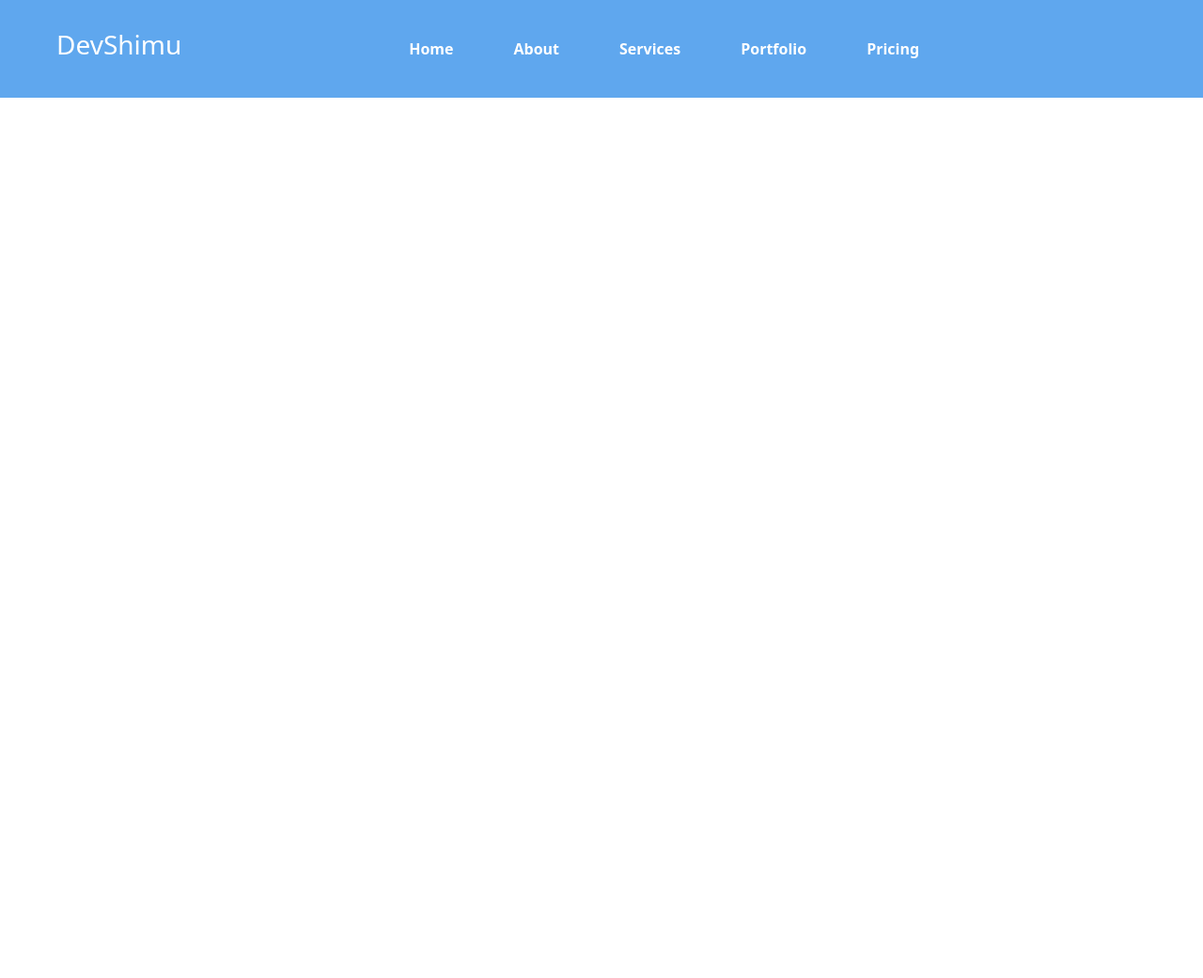
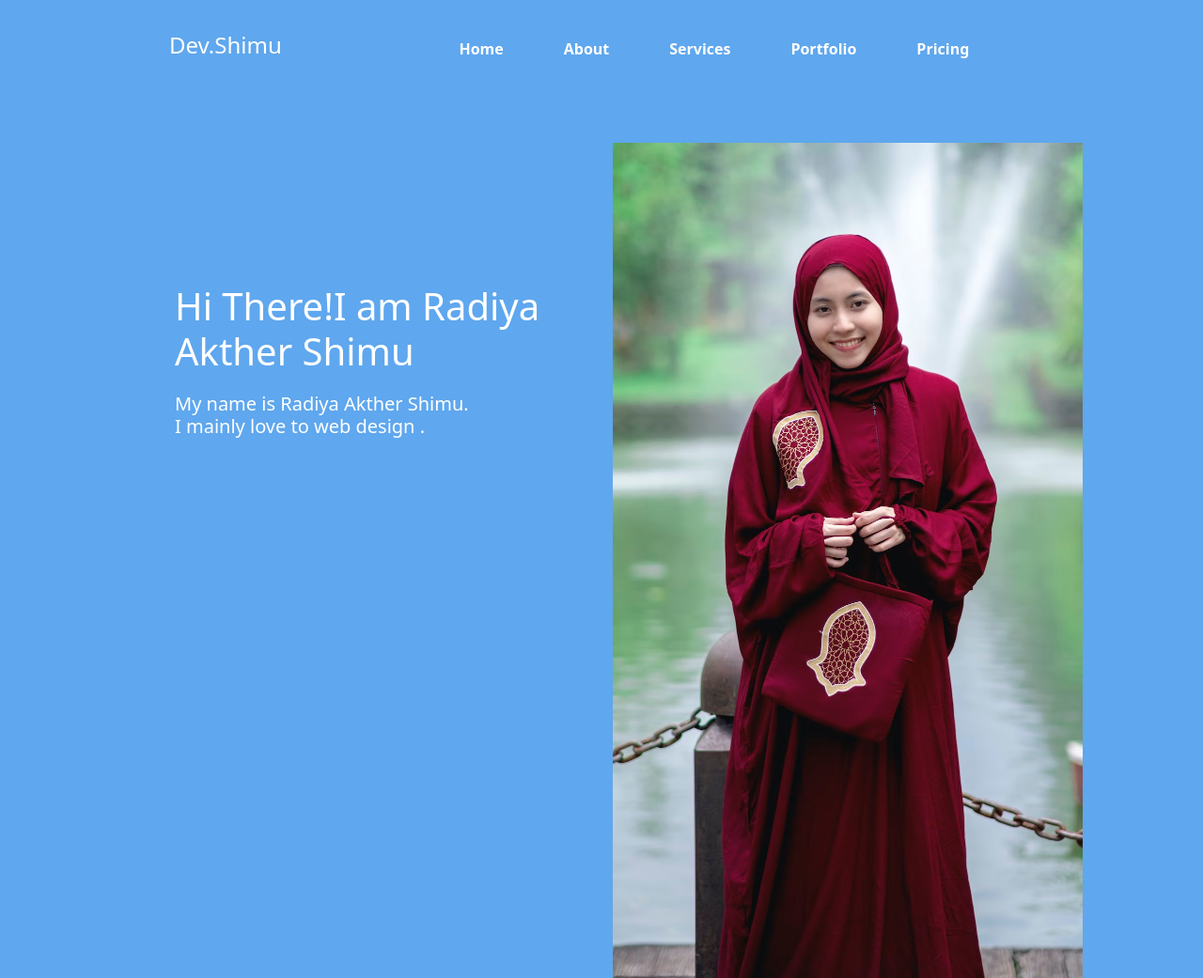
Before and after one commit to radiyashimu1122/dev.Shimu, a plain HTML site: page index.html in a window 1280 px wide. Shown: the whole page at 94% size. Before the commit the page ends 800 px from the top, so only its background shows below. Drawn offline with nearby package versions, Linux system fonts and the light colour scheme.

Commit message:
hero section

```diff
--- a/index.html
+++ b/index.html
@@ -7,16 +7,17 @@
 
     <!-- Bootstrap CSS -->
     <link href="https://cdn.jsdelivr.net/npm/bootstrap@5.0.2/dist/css/bootstrap.min.css" rel="stylesheet" integrity="sha384-EVSTQN3/azprG1Anm3QDgpJLIm9Nao0Yz1ztcQTwFspd3yD65VohhpuuCOmLASjC" crossorigin="anonymous">
-
+<link rel="stylesheet" href="style.css">
     <title>colorib</title>
   </head>
 
-  <body>
+  <body style="color: white;">
+
          <!-- This is navbar start  -->
-    <div style="background-color: #5fa7ee; color: white;">
+          <div style="background-color: #5fa7ee; color: white; padding-bottom: 500px;">
           <nav class="navbar navbar-expand-lg navbar-light px-lg-5 px-sm-3">
           <div class="container-fluid">
-      <h3>DevShimu</h3>
+          <h4 style="margin-left: 120px;">Dev.Shimu</h4>
           <button class="navbar-toggler" type="button" data-bs-toggle="collapse" data-bs-target="#navbarSupportedContent" aria-controls="navbarSupportedContent" aria-expanded="false" aria-label="Toggle navigation">
           <span class="navbar-toggler-icon"></span>
           </button>
@@ -42,8 +43,22 @@
             </div>
           </div>
         </nav>
+
+    <!-- This is navbar end  -->
+<!-- This is hero section start -->
+ <Header class="introduction">
+<div class="row" style="color: white;">
+<div class="col col-lg-6 col-sm-12  mt-5 px-5  " >
+ <h1 style= "text-align: justify; margin-left: 150px; margin-top: 150px;">Hi There!I am Radiya<br> Akther Shimu  </h1>
+
+  <h5 style=  "text-align: justify; margin-left: 150px; margin-top: 20px; ">My name is Radiya Akther Shimu.<br>I mainly
+     love to web design .</h5>
  </div>
-    <!-- This is navbar end  -->
+
+<div class="col col-lg-6 col-sm-12 mt-5 pb-5 ">
+<img  class="photo1" src="images/cover.png" alt=""></div>
+</header>
+
 
 
 
--- a/style.css
+++ b/style.css
@@ -0,0 +1,8 @@
+
+
+
+
+.photo1{
+ background-color: black;
+ width: 500px;
+}
```
Also changed, not shown: images/cover.png (added). Lines whose indentation alone changed are shown as unchanged.
